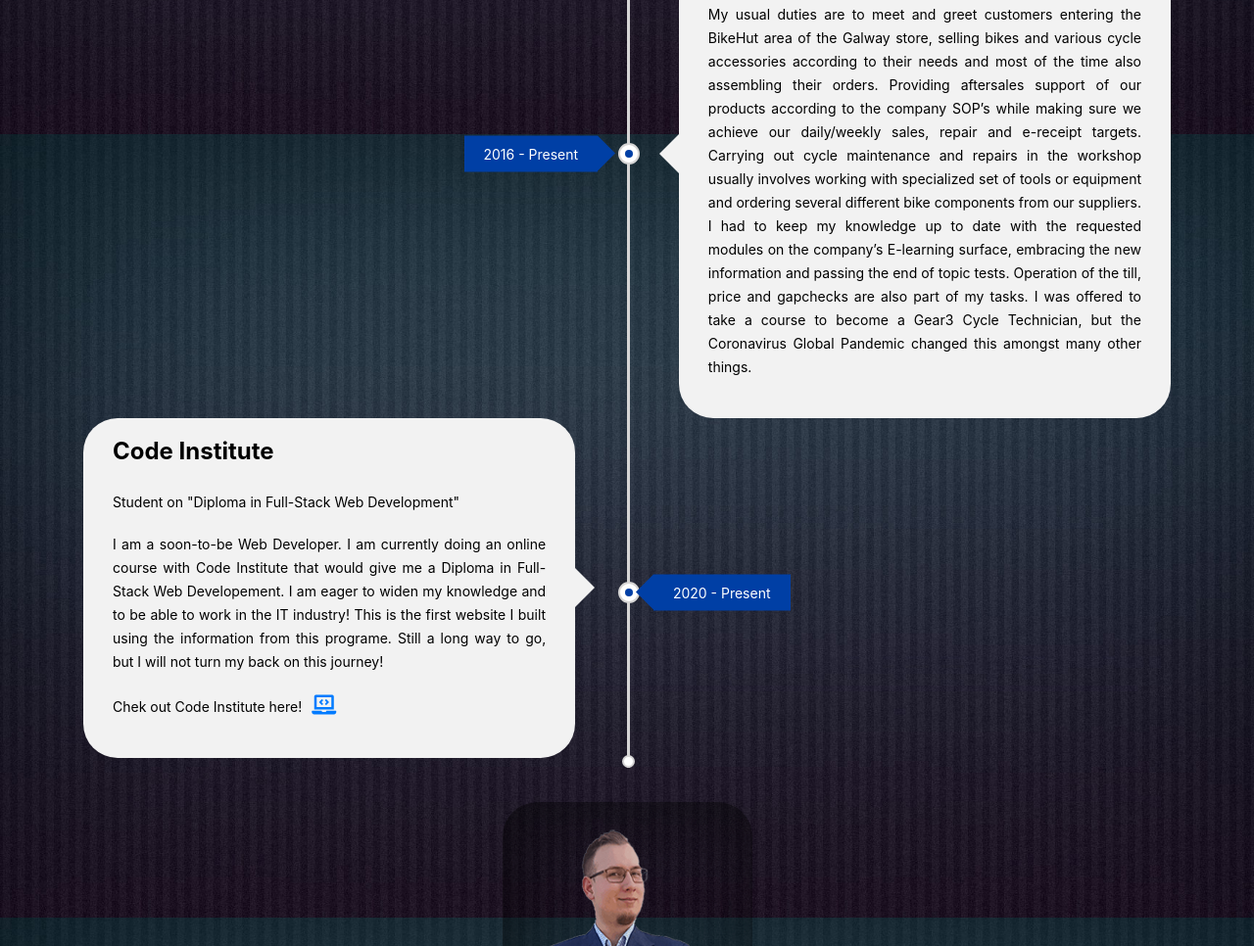
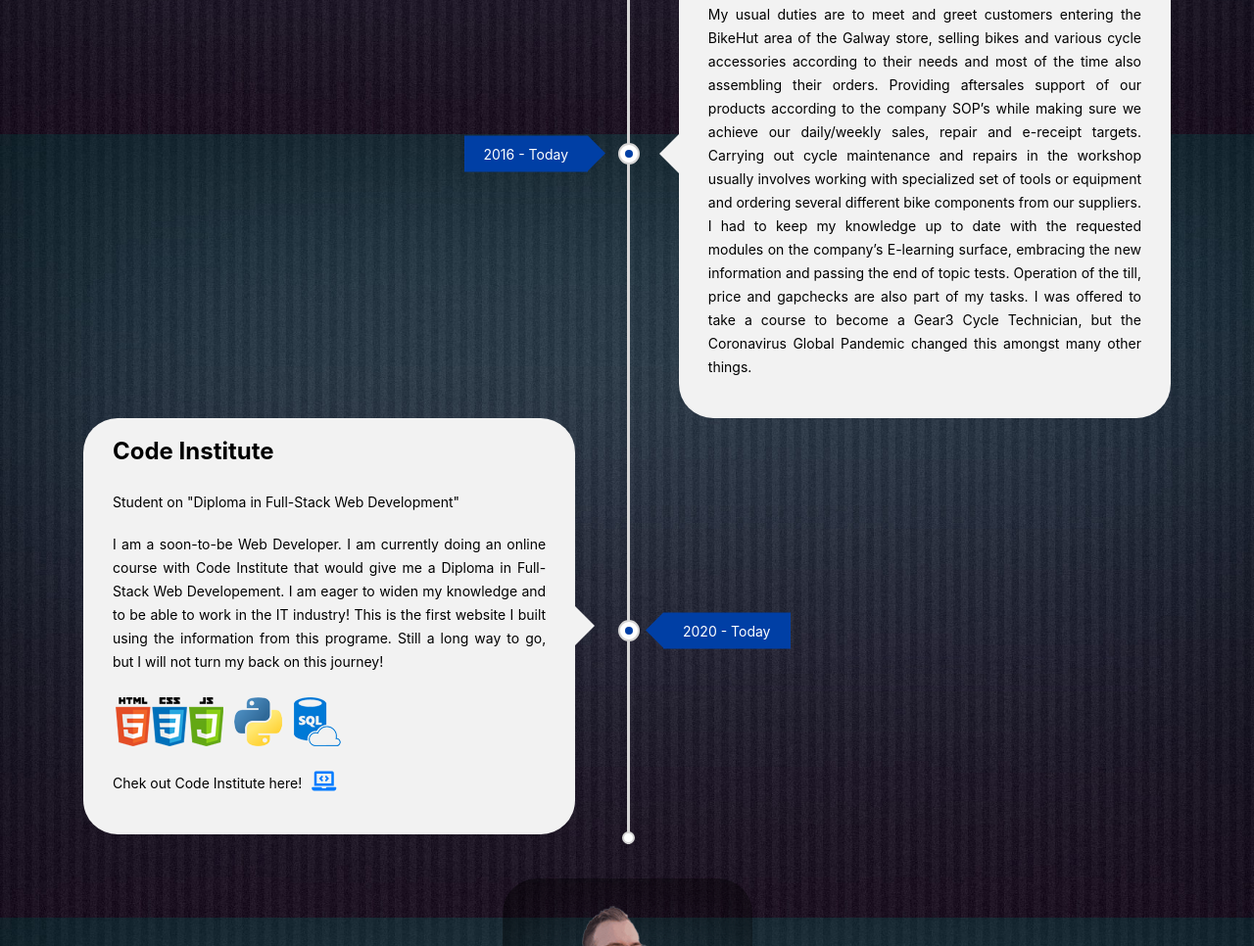
Before and after one commit to Adamsky94/milestone1, a plain HTML site: page resume.html in a window 1280 px wide. Shown: the part 1463-2429 px from the top of the page at 98% size. Drawn offline with nearby package versions, Linux system fonts and the light colour scheme; a web font is replaced by a local one.

Commit message:
Added logos to CodeInstitute section

```diff
--- a/resume.html
+++ b/resume.html
@@ -85,7 +85,7 @@
 
             <div class="timeline">
                 <span class="timeline-icon"></span>
-                <span class="year">2016 - Present</span>
+                <span class="year">2016 - Today</span>
                 <div class="timeline-content">
                     <h3 class="title">Halfords Ltd.</h3>
                     <span class="post">BikeHut Sales Assistant / Cycle Mechanic</span>
@@ -101,7 +101,7 @@
 
             <div class="timeline">
                 <span class="timeline-icon"></span>
-                <span class="year">2020 - Present</span>
+                <span class="year">2020 - Today</span>
                 <div class="timeline-content">
                     <h3 class="title">Code Institute</h3>
                     <span class="post">Student on "Diploma in Full-Stack Web Development"</span>
@@ -110,9 +110,14 @@
                         industry! This is the first website I built using the information from this programe. Still a long way to go, but I will not turn my back on this journey!
                     </p>
 
+                    <img src="assets/images/html.png" alt="HTML CSS Javascript logo">
+                    <img src="assets/images/python.png" alt="Python logo">
+                    <img src="assets/images/sql.png" alt="SQL logo">
+
                     <p class="description">
                         Chek out Code Institute here!<a href="https://codeinstitute.net/" target="_blank"><i class="fas fa-laptop-code"></i></a>
                     </p>
+
                 </div>
             </div>
         </div>
```
